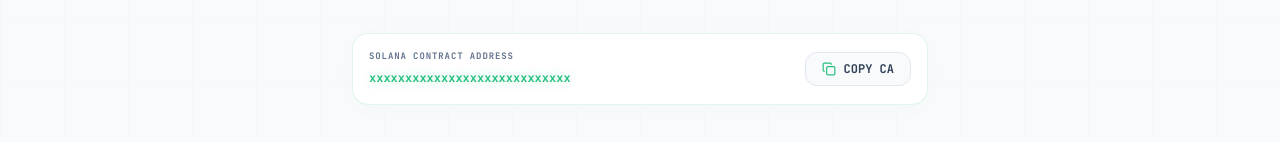
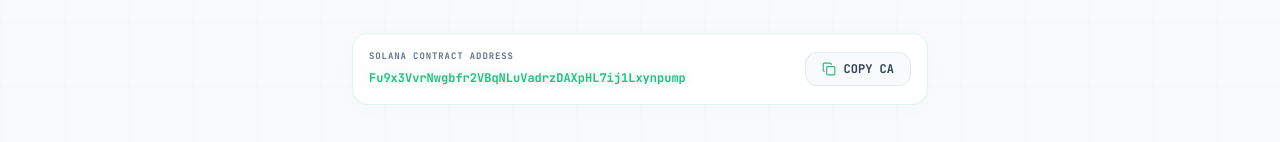
Before and after one commit to cryko98/cashdog, a React (Vite) app: page / in a window 1280 px wide. Shown: the part 810-952 px from the top of the page. Built offline with nearby package versions, Linux system fonts and the light colour scheme.

Commit message:
feat: update contract address to official mint

```diff
--- a/src/App.tsx
+++ b/src/App.tsx
@@ -24,7 +24,7 @@ import HowToBuy from './components/HowToBuy';
 import ProfitFetcher from './components/ProfitFetcher';
 
 export default function App() {
-  const CONTRACT_ADDRESS = 'xxxxxxxxxxxxxxxxxxxxxxxxxxxx';
+  const CONTRACT_ADDRESS = 'Fu9x3VvrNwgbfr2VBqNLuVadrzDAXpHL7ij1Lxynpump';
   const [copied, setCopied] = useState(false);
   const [mobileMenuOpen, setMobileMenuOpen] = useState(false);
 
```
